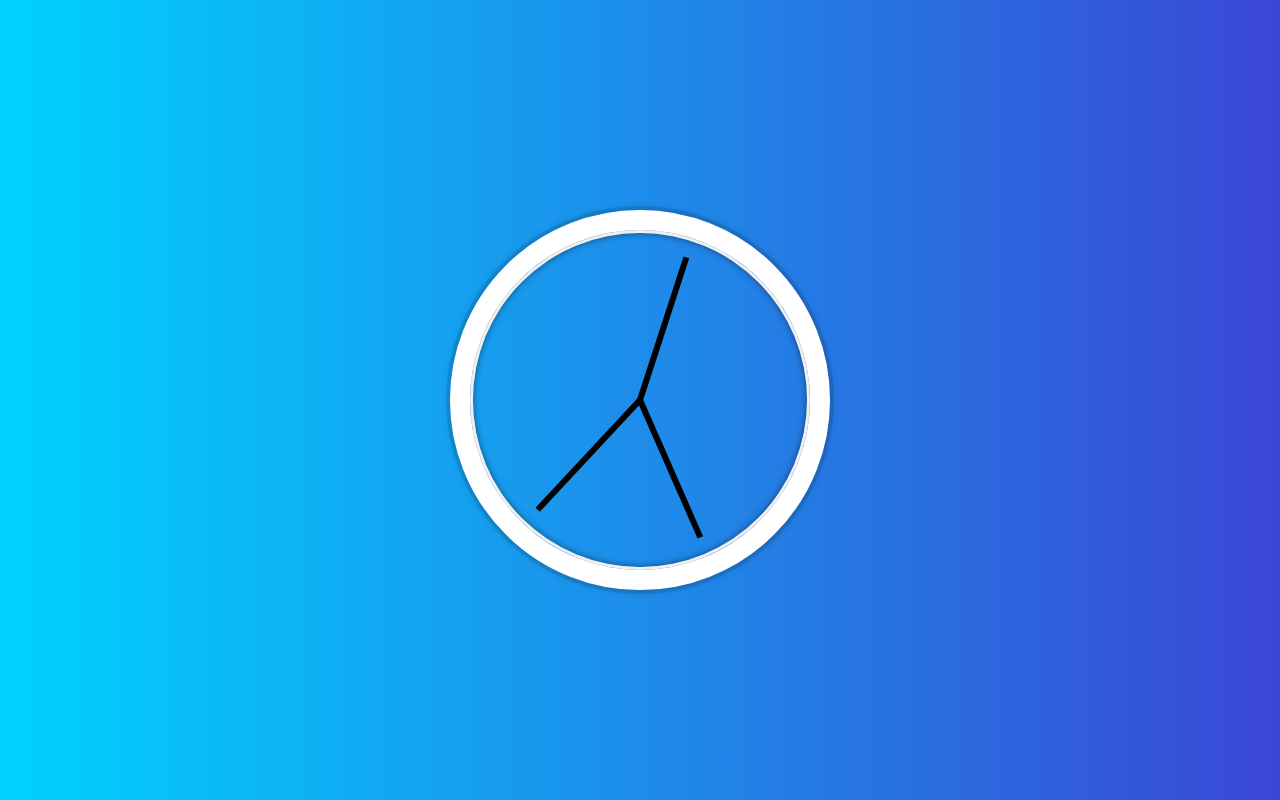
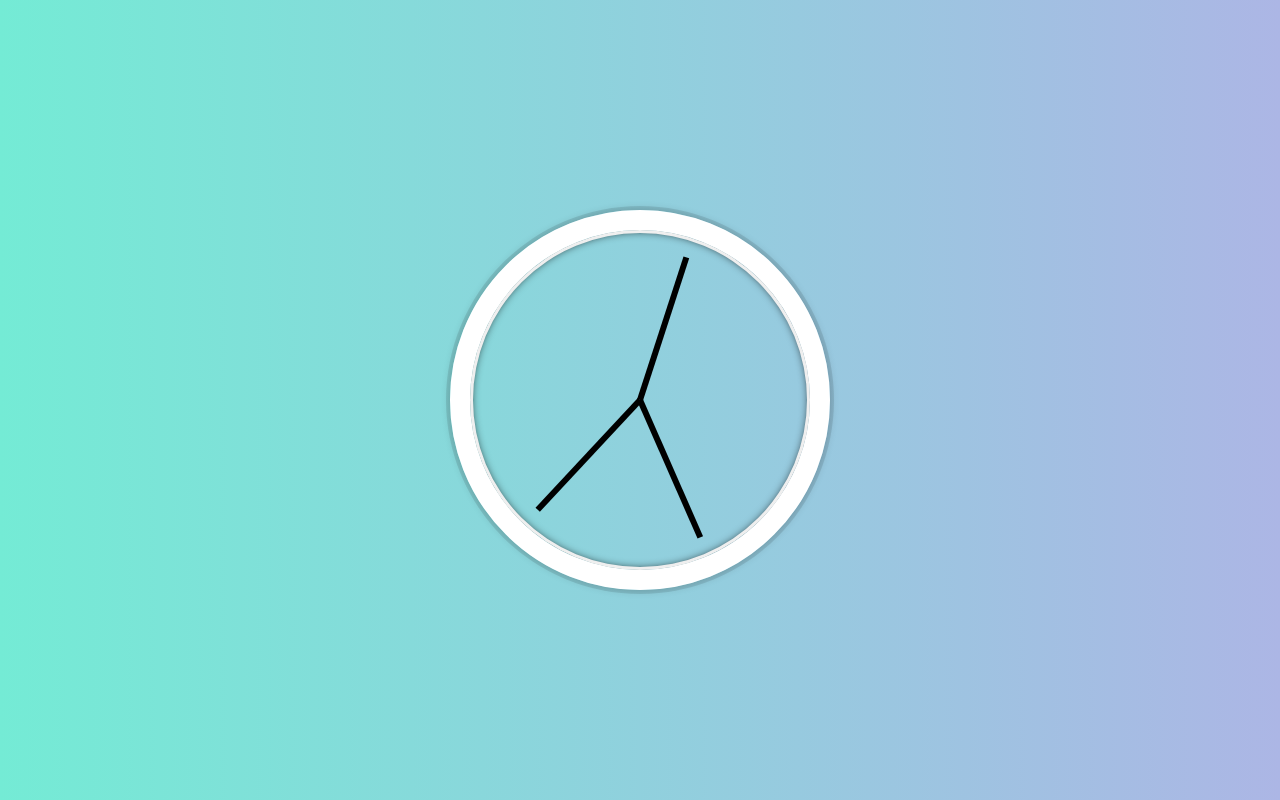
Before and after one commit to monalizadsg/javascript30, a plain HTML site: page 02 JS Clock/index.html in a window 1280 px wide. Drawn offline with Linux system fonts and the light colour scheme.

Commit message:
Changed background color

```diff
--- a/02 JS Clock/index.html
+++ b/02 JS Clock/index.html
@@ -16,7 +16,7 @@
   </body>
   <style>
     html {
-      background: linear-gradient(90deg, #00d2ff 0%, #3a47d5 100%);
+      background: linear-gradient(to right, #74ebd5, #acb6e5);
       background-size: cover;
       font-family: "helvetica neue";
       text-align: center;
```
